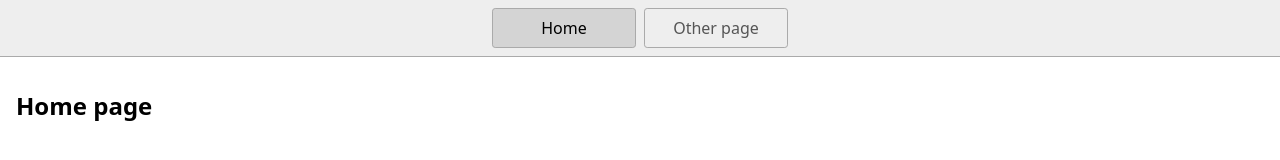
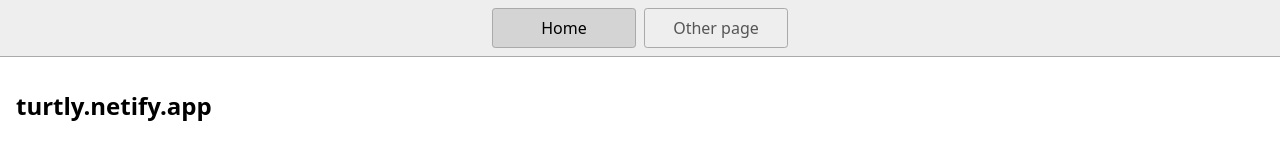
Before and after one commit to rhysbarresford/level-3, a plain HTML site: page index.html in a window 1280 px wide. Drawn offline with Linux system fonts and the light colour scheme.

Commit message:
1 file modified

```diff
--- a/index.html
+++ b/index.html
@@ -17,7 +17,7 @@
       <a href="/page2.html">Other page</a>
     </nav>
     <main>
-      <h1>Home page</h1>
+      <h1>turtly.netify.app</h1>
     </main>
   </body>
 </html>
```
